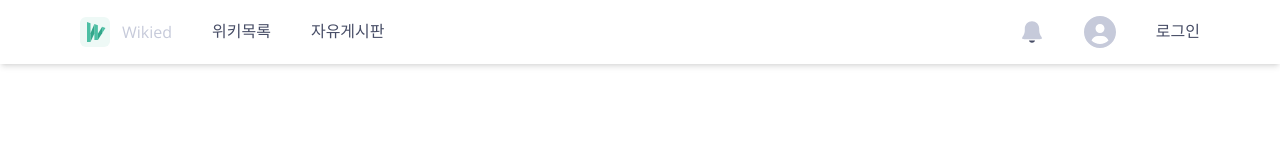
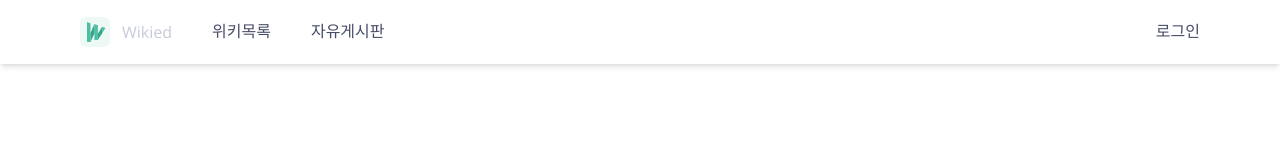
Before and after one commit to codeit-sprint-part3-5Bit/part3-project, a Next.js app: page / in a window 1280 px wide. Shown: the top 160 px of the page. Built offline with nearby package versions, Linux system fonts and the light colour scheme; a web font is replaced by a local one.

Commit message:
배포 테스트

```diff
--- a/next.config.mjs
+++ b/next.config.mjs
@@ -2,7 +2,12 @@
 const nextConfig = {
   reactStrictMode: true,
   images: {
-    domains: ["sprint-fe-project.s3.ap-northeast-2.amazonaws.com"],
+    remotePatterns: [
+      {
+        protocol: "https",
+        hostname: "sprint-fe-project.s3.ap-northeast-2.amazonaws.com",
+      },
+    ],
   },
   webpack: (config) => {
     config.module.rules.push({
--- a/package.json
+++ b/package.json
@@ -22,11 +22,12 @@
     "clsx": "^2.1.1",
     "flowbite": "^2.5.1",
     "flowbite-react": "^0.10.1",
-    "next": "14.2.6",
+    "next": "^14.2.8",
     "react": "^18",
     "react-dom": "^18",
     "react-icons": "^5.3.0",
     "react-router-dom": "^6.26.1",
+    "webpack": "^5.94.0",
     "zustand": "^4.5.5"
   },
   "devDependencies": {
--- a/src/components/Nav.tsx
+++ b/src/components/Nav.tsx
@@ -2,8 +2,17 @@ import Link from "next/link";
 import Logo from "/public/assets/image/Lendinf_GreenW.svg";
 import AlarmIcon from "/public/assets/Icons/AlarmIcon_small.svg";
 import Profile from "/public/assets/Icons/ProfileIcon.svg";
+import { useEffect, useState } from "react";
+import { Dropdown } from "flowbite-react";
 
 const Nav = () => {
+  const [accessToken, setAccessToken] = useState<string | null>(null);
+
+  useEffect(() => {
+    const token = localStorage.getItem("accessToken");
+    setAccessToken(token);
+  }, []);
+
   return (
     <nav className="flex items-center justify-between h-16 shadow-md">
       <div className="flex items-center gap-10 ml-20 text-grayscale-500">
@@ -15,16 +24,30 @@ const Nav = () => {
         <Link href="#">자유게시판</Link>
       </div>
       <div className="flex items-center gap-10 mr-20">
-        {}
-        <Link href="#">
-          <AlarmIcon />
-        </Link>
-        <Link href="#">
-          <Profile />
-        </Link>
-        <Link href="#" className=" text-grayscale-500">
-          로그인
-        </Link>
+        {accessToken ? (
+          <>
+            <div className="cursor-pointer">
+              <AlarmIcon />
+            </div>
+            <Dropdown
+              label=""
+              dismissOnClick={false}
+              renderTrigger={() => (
+                <div className="cursor-pointer">
+                  <Profile />
+                </div>
+              )}
+            >
+              <Dropdown.Item>계정 설정</Dropdown.Item>
+              <Dropdown.Item>내 위키</Dropdown.Item>
+              <Dropdown.Item>로그아웃</Dropdown.Item>
+            </Dropdown>
+          </>
+        ) : (
+          <Link href="#" className=" text-grayscale-500">
+            로그인
+          </Link>
+        )}
       </div>
     </nav>
   );
--- a/src/pages/wiki/[code].tsx
+++ b/src/pages/wiki/[code].tsx
@@ -20,7 +20,7 @@ const fetchUserData = async (code: string): Promise<Profile> => {
   }
 };
 
-const WikiPage = () => {
+export default function WikiPage() {
   const [badgeURL, setBadgeURL] = useState("");
   const [isSnackbarOpen, setIsSnackbarOpen] = useState(false);
   const router = useRouter();
@@ -177,6 +177,4 @@ const WikiPage = () => {
       </div>
     </>
   );
-};
-
-export default WikiPage;
+}
```
Also changed, not shown: 1 other file (tests, documents, lock files or other folders).
